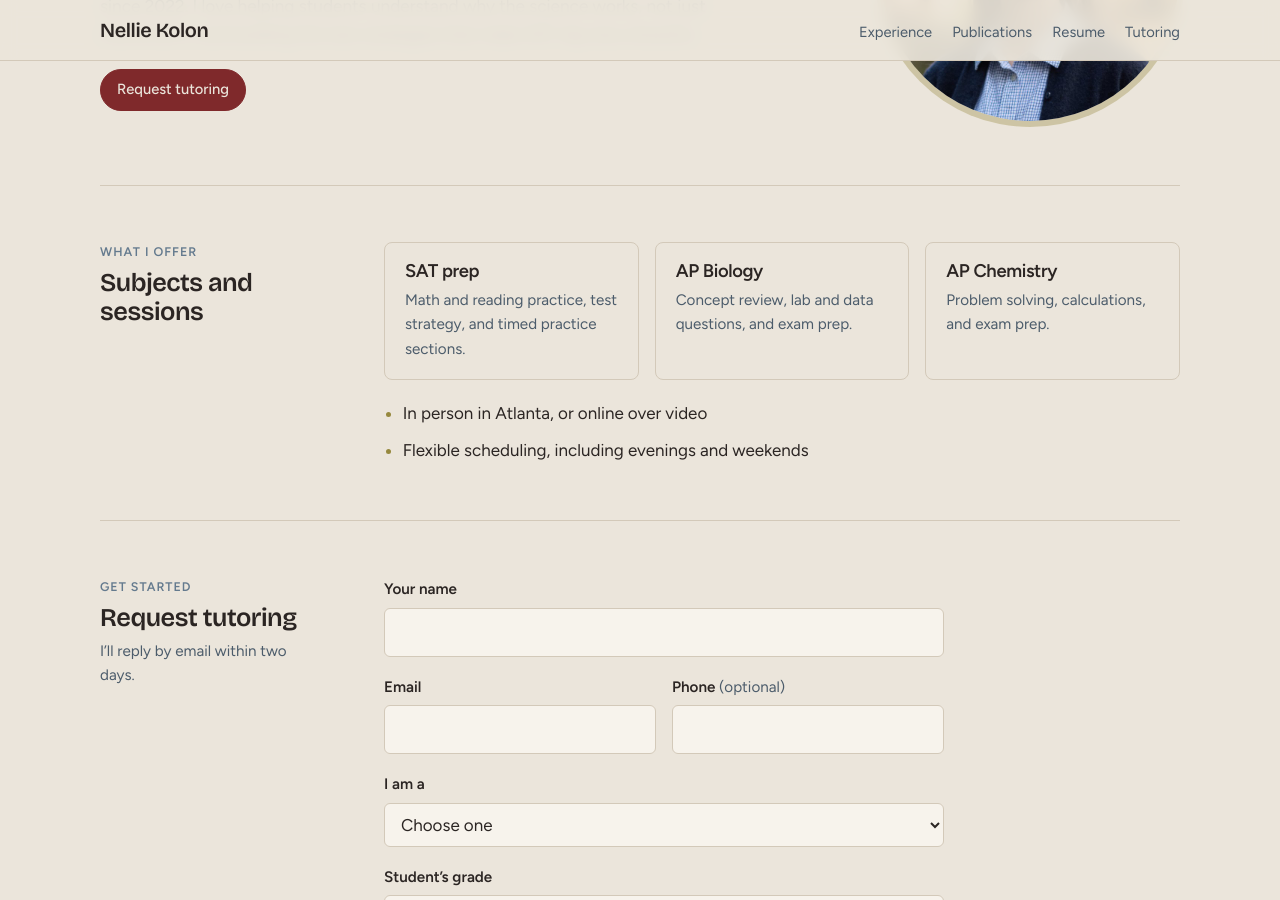
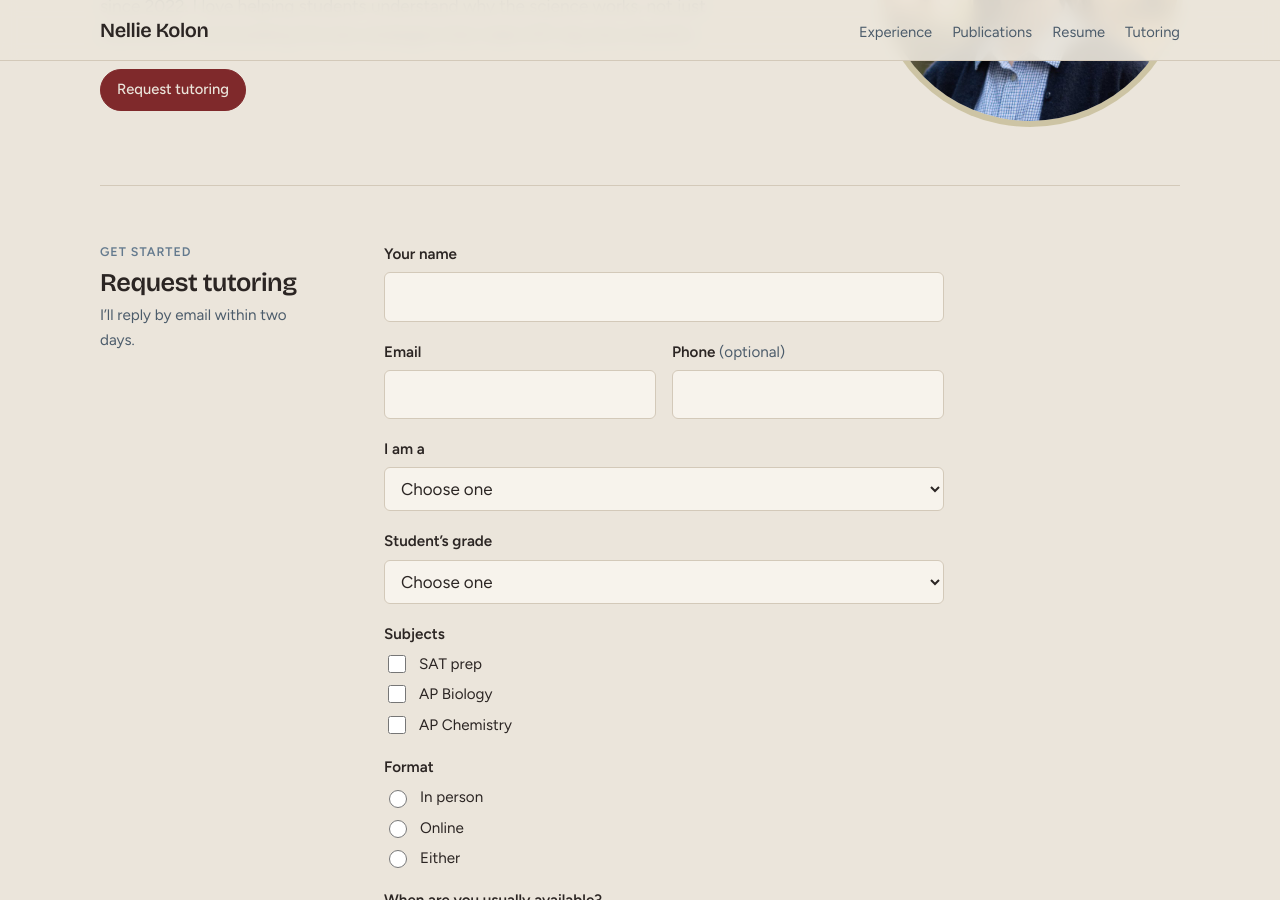
Before and after one commit to nelliekolon/nelliekolon.github.io, a Jekyll site: the page built from tutoring.md, in a window 1280 px wide and 900 px high, scrolled down 312 px. Built offline with Jekyll 4.4.1, drawn with Linux system fonts in a browser that asks for light colours.

Commit message:
Preview: remove What I offer section from tutoring page
Co-Authored-By: Claude Opus 5.5 <noreply@anthropic.com>
Claude-Session: https://claude.ai/code/session_01HFMymAmWcw7GchssUrMz1g

```diff
--- a/tutoring.md
+++ b/tutoring.md
@@ -16,31 +16,6 @@ permalink: /tutoring/
     </div>
   </div>
   <img class="headshot" src="/assets/media/headshot.jpg" alt="Portrait of Nellie Kolon">
-</section>
-
-<section id="offer">
-  <div class="section-head">
-    <p class="eyebrow">What I offer</p>
-    <h2>Subjects and sessions</h2>
-  </div>
-  <div class="offer-grid">
-    <div class="offer">
-      <h3>SAT prep</h3>
-      <p>Math and reading practice, test strategy, and timed practice sections.</p>
-    </div>
-    <div class="offer">
-      <h3>AP Biology</h3>
-      <p>Concept review, lab and data questions, and exam prep.</p>
-    </div>
-    <div class="offer">
-      <h3>AP Chemistry</h3>
-      <p>Problem solving, calculations, and exam prep.</p>
-    </div>
-  </div>
-  <ul class="points">
-    <li>In person in Atlanta, or online over video</li>
-    <li>Flexible scheduling, including evenings and weekends</li>
-  </ul>
 </section>
 
 <section id="request">
```
